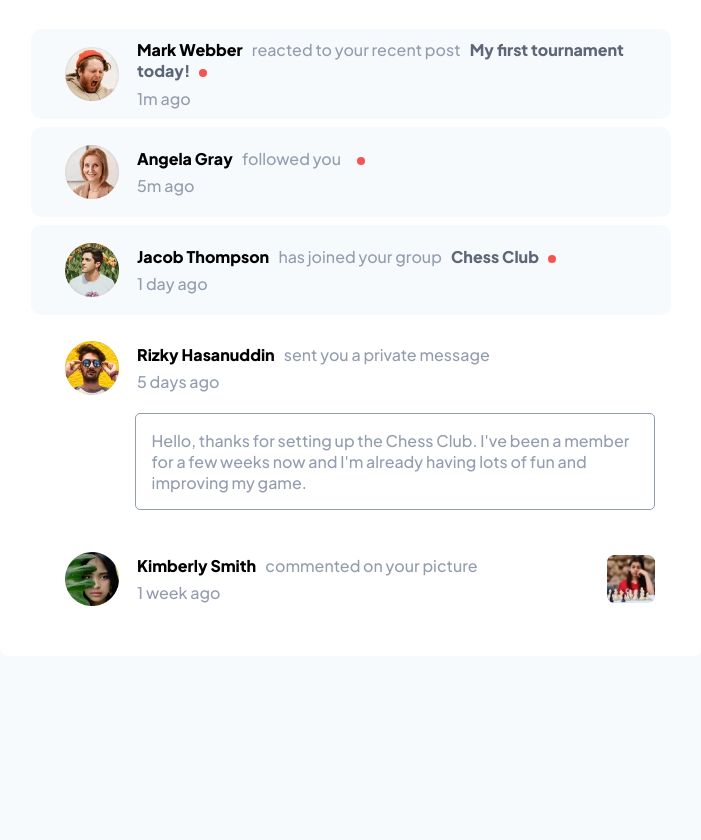
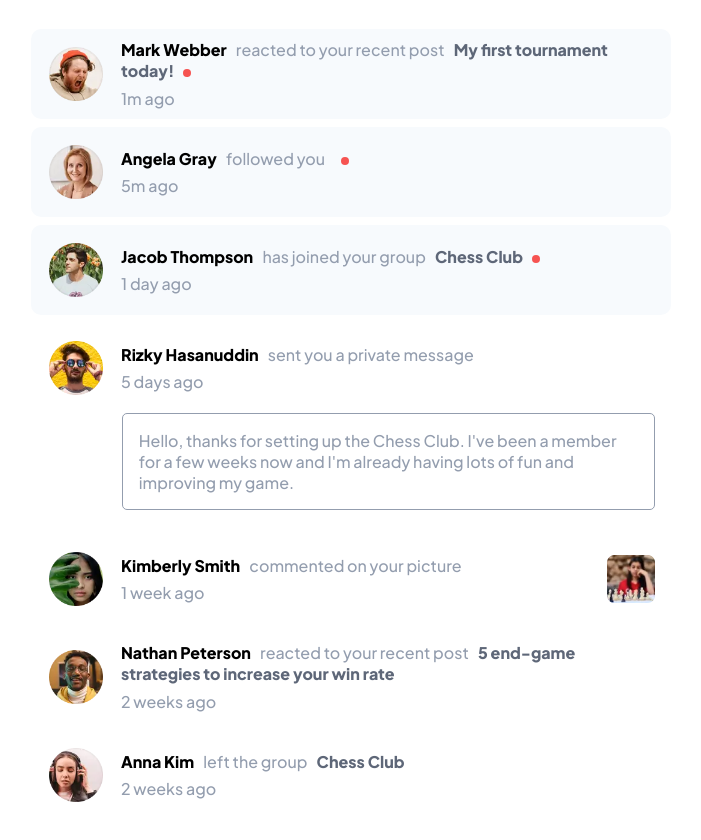
Before and after one commit to JoelPeixoto/notifications-page, a plain HTML site: page index.html in a window 1280 px wide. Shown: the part 112-952 px from the top of the page, without its empty margins (321-1022 px from the left). Before the commit the page ends 800 px from the top, so only its background shows below. Drawn offline with Linux system fonts and the light colour scheme.

Commit message:
add last notifications

```diff
--- a/index.css
+++ b/index.css
@@ -59,7 +59,7 @@ p {
   flex-direction: column;
   background-color: transparent;
   border-radius: 10px;
-  padding: 0 1em;
+  padding-right: 1em;
 }
 
 .unread {
--- a/index.html
+++ b/index.html
@@ -108,16 +108,40 @@
         </div>
       </div>
 
+      <div class="notification ">
+        <div class="notification-main-description">
+          <div class="avatar">
+            <img src="./assets/images/avatar-nathan-peterson.webp" alt="profile picture">
+          </div>
+          <div class="notification-description">
+            <p class="individual-notification-description">
+              <a class="user-profile-link" href="#">Nathan Peterson</a>
+              <span>reacted to your recent post</span>
+              <a class="notification-endpoint" href="#">5 end-game strategies to increase your win rate</a>
+            </p>
+            <span>2 weeks ago</span>
+          </div>
+        </div>
+      </div>
+
+      <div class="notification ">
+        <div class="notification-main-description">
+          <div class="avatar">
+            <img src="./assets/images/avatar-anna-kim.webp" alt="profile picture">
+          </div>
+          <div class="notification-description">
+            <p class="individual-notification-description">
+              <a class="user-profile-link" href="#">Anna Kim</a>
+              <span>left the group</span>
+              <a class="notification-endpoint" href="#">Chess Club</a>
+            </p>
+            <span>2 weeks ago</span>
+          </div>
+        </div>
+      </div>
+
     </div>
   </main>
 
-  <!--
-
-  Nathan Peterson reacted to your recent post 5 end-game strategies to increase your win rate
-  2 weeks ago
-
-  Anna Kim left the group Chess Club
-  2 weeks ago -->
-
 </body>
 </html>
```
Also changed, not shown: assets/images/avatar-anna-kim.webp (added), assets/images/avatar-nathan-peterson.webp (added).
